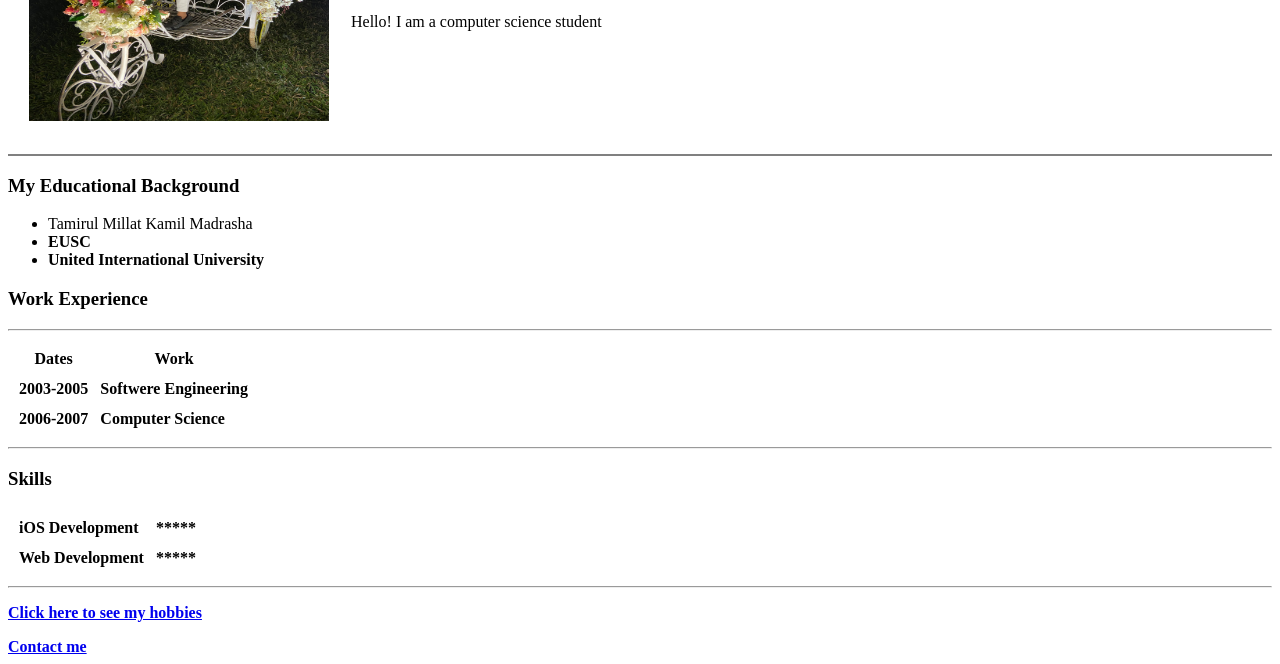
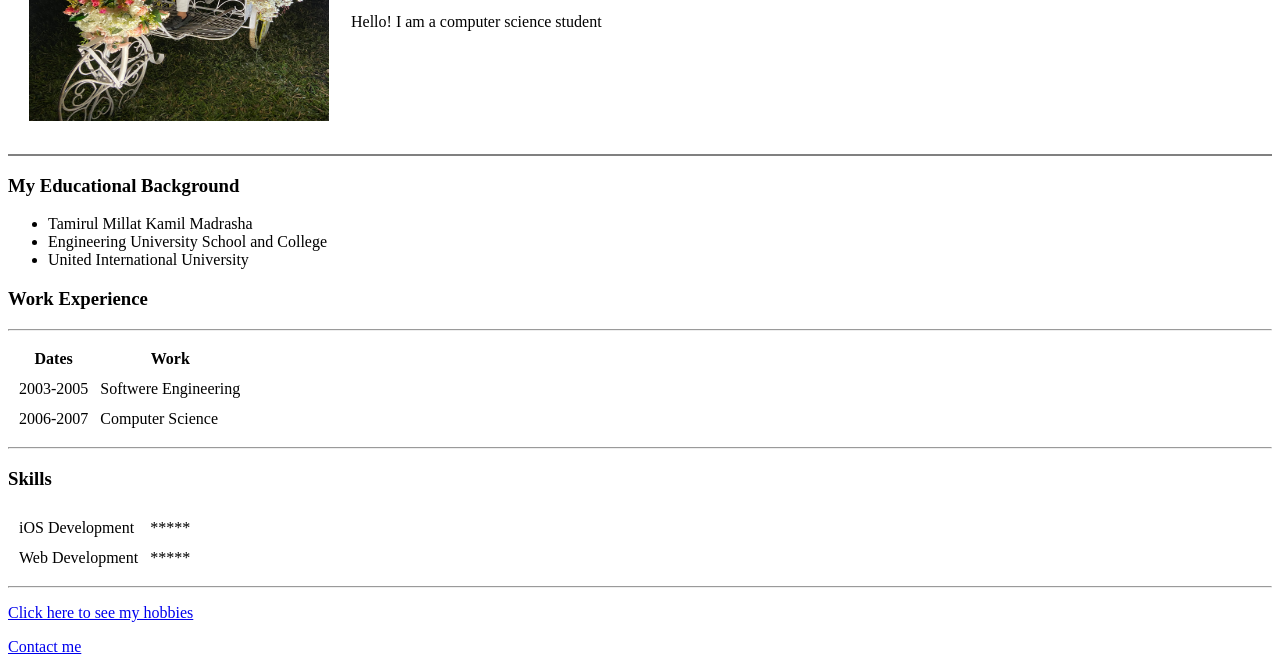
Before and after one commit to Yousufjoy/cv, a plain HTML site: page index.html in a window 1280 px wide. Shown: the part 208-872 px from the top of the page. Drawn offline with Linux system fonts and the light colour scheme.

Commit message:
Update index.html

```diff
--- a/index.html
+++ b/index.html
@@ -30,7 +30,7 @@
   <ul>
 
     <li>Tamirul Millat Kamil Madrasha</li>
-    <li><strong>EUSC<a href="https://www.facebook.com/euscians"</strong></a></li>
+    <li> Engineering University School and College </li>
     <li>United International University</li>
 
   </ul>
```
